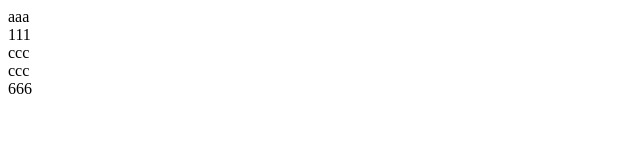
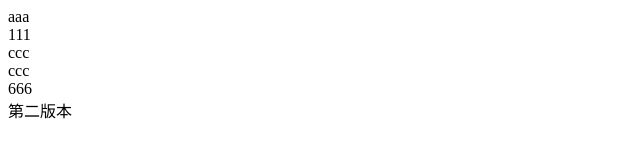
Before and after one commit to amazingeil/test29, a plain HTML site: page index.html in a window 1280 px wide. Shown: the full height of the page, 0-640 px from the left. Drawn offline with Linux system fonts and the light colour scheme.

Commit message:
第二版本

```diff
--- a/index.html
+++ b/index.html
@@ -12,5 +12,6 @@
     <div>ccc</div>
     <div>ccc</div>
     <div>666</div>
+    <div>第二版本</div>
 </body>
 </html>
```
